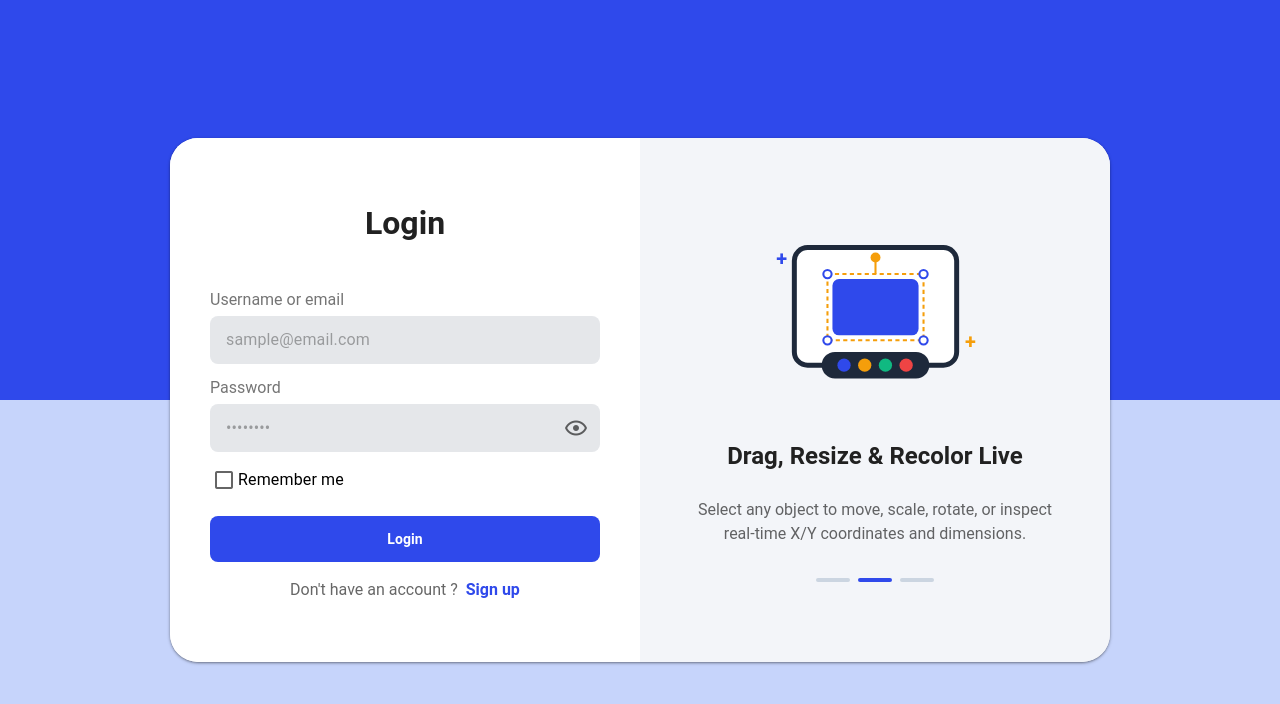
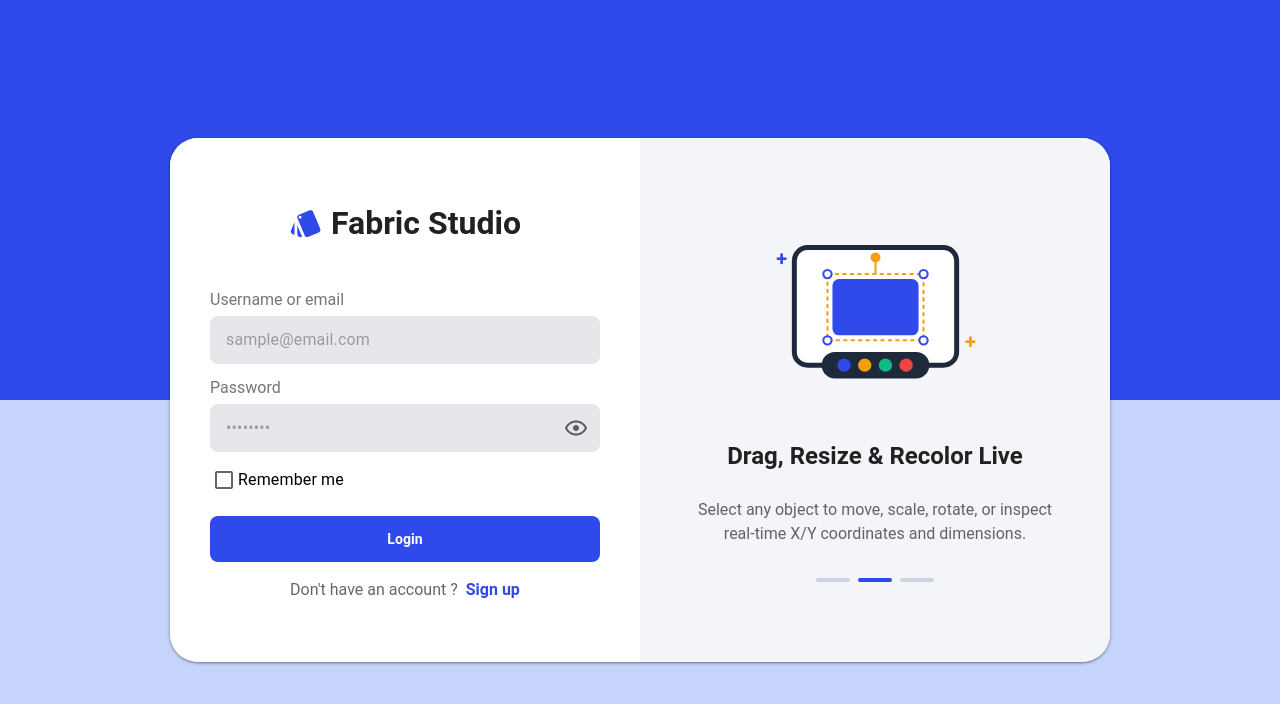
Before and after one commit to sungajovel11-commits/fabric-studio, a Nuxt app: page /login in a window 1280 px wide. Shown: the top 704 px of the page. Built offline with nearby package versions, Linux system fonts and the light colour scheme; no server answers.

Commit message:
Replace Login heading with Fabric Studio logo

```diff
--- a/app/pages/login.vue
+++ b/app/pages/login.vue
@@ -7,15 +7,25 @@
       class="login-card overflow-hidden"
     >
       <v-row no-gutters>
-        <!-- Left Column: Login / Create Account + Google Sign-In -->
+        <!-- Left Column: Brand Logo + Login / Create Account + Google Sign-In -->
         <v-col
           cols="12"
           md="6"
           class="bg-white pa-8 pa-sm-10 d-flex flex-column justify-center"
         >
           <div class="text-center mb-5">
-            <h1 class="text-h4 font-weight-bold text-grey-darken-4">
-              {{ isRegisterMode ? 'Create Account' : 'Login' }}
+            <div
+              v-if="!isRegisterMode"
+              class="d-inline-flex align-center justify-center ga-2"
+            >
+              <v-icon icon="mdi-palette-swatch" size="34" color="#2f49eb" />
+              <h1 class="text-h4 font-weight-bold text-grey-darken-4">
+                Fabric Studio
+              </h1>
+            </div>
+
+            <h1 v-else class="text-h4 font-weight-bold text-grey-darken-4">
+              Create Account
             </h1>
           </div>
 
```
